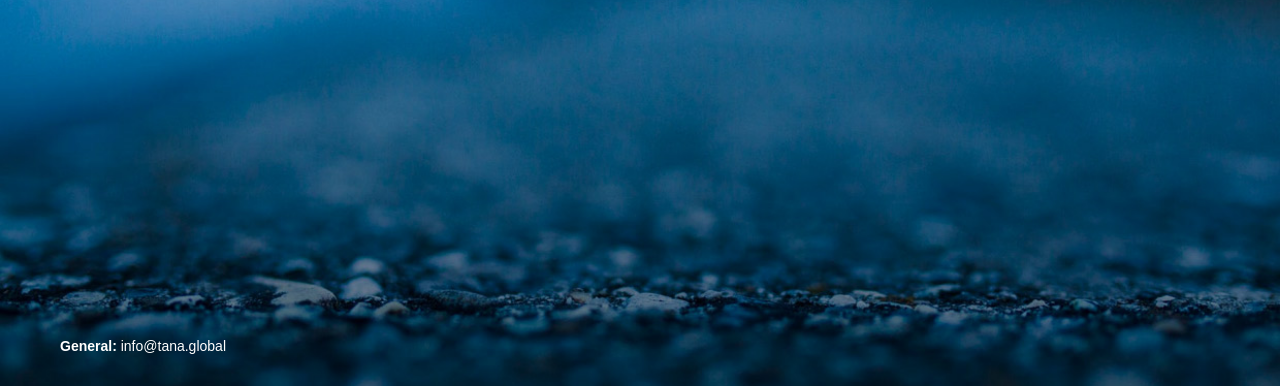
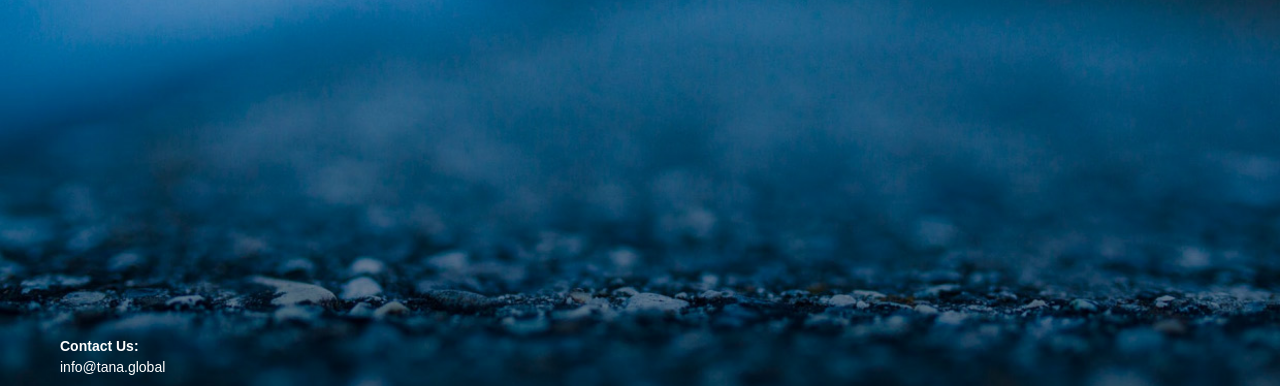
Before and after one commit to tana-global/tana-global.github.io, a plain HTML site: page index.html in a window 1280 px wide. Shown: the part 414-800 px from the top of the page. Drawn offline with Linux system fonts and the light colour scheme; a web font is replaced by a local one.

Commit message:
changed email link to contact us:

```diff
--- a/index.html
+++ b/index.html
@@ -29,7 +29,7 @@
 			 <div class="contacts">
 				  <div class="row contacts-inner">
 		  	    <div class=" medium-4 large-2 columns">
-		  		     <strong>General:</strong> info@tana.global
+		  		     <strong>Contact Us:</strong> info@tana.global
 						</div>
 
 				 </div>
```
